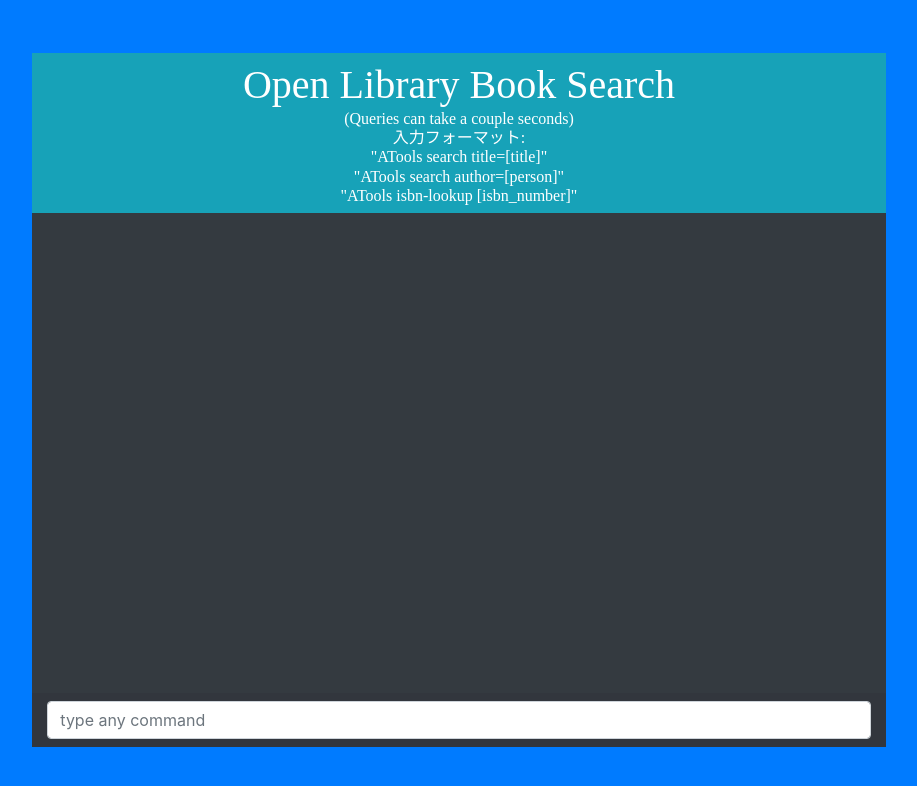
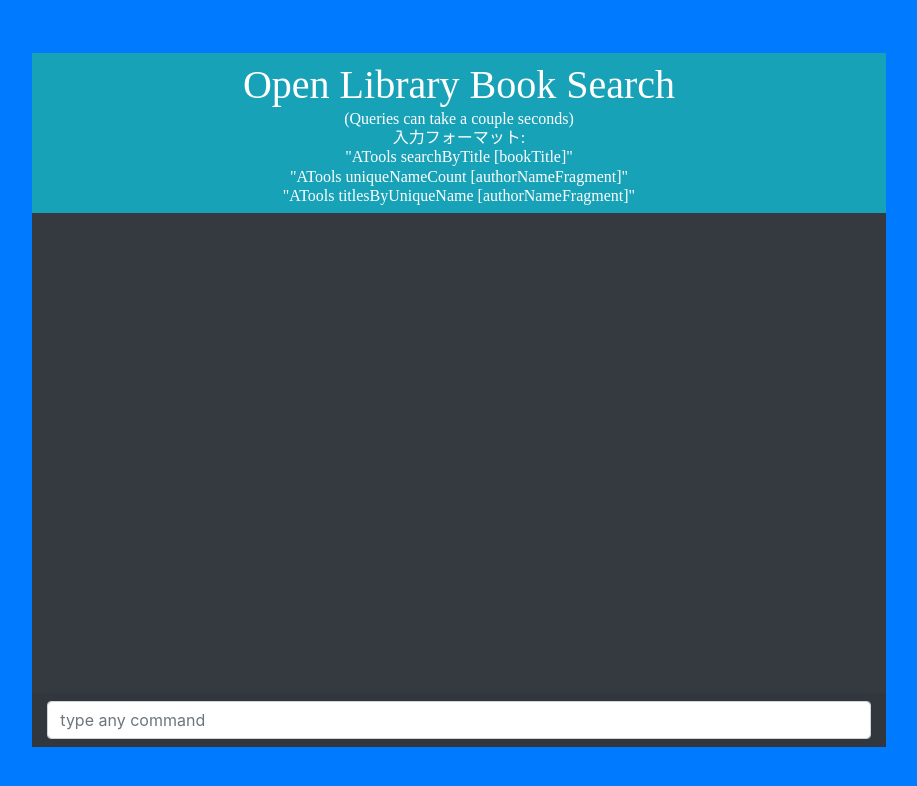
Before and after one commit to shunya9811/ATools, a plain HTML site: page index.html in a window 1280 px wide. Shown: the whole page, without its empty margins (181-1098 px from the left). Drawn offline with nearby package versions, Linux system fonts and the light colour scheme.

Commit message:
input format

```diff
--- a/index.html
+++ b/index.html
@@ -23,9 +23,9 @@
                 <h1>Open Library Book Search</h1>
                 <h6> (Queries can take a couple seconds) </h6>
                 <h6>入力フォーマット: <br>
-                    "ATools search title=[title]"<br>
-                    "ATools search author=[person]"<br>
-                    "ATools isbn-lookup [isbn_number]"
+                    "ATools searchByTitle [bookTitle]"<br>
+                    "ATools uniqueNameCount [authorNameFragment]"<br>
+                    "ATools titlesByUniqueName [authorNameFragment]"
                 </h6>
             </div>
 
```
